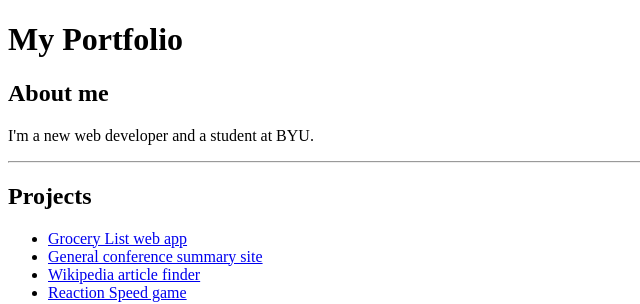
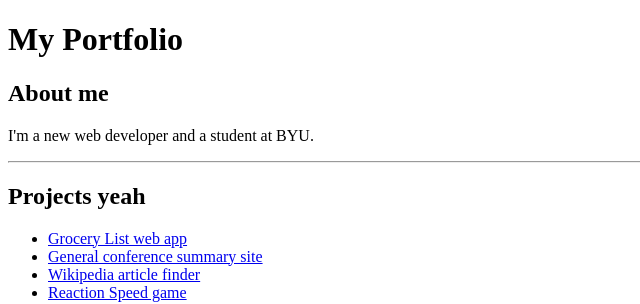
Before and after one commit to helloredfox/gitpractice, a plain HTML site: page index.html in a window 1280 px wide. Shown: the top 304 px of the page, 0-640 px from the left. Drawn offline with Linux system fonts and the light colour scheme.

```diff
--- a/index.html
+++ b/index.html
@@ -9,7 +9,7 @@
 <h2>About me</h2>
 <p>I'm a new web developer and a student at BYU.</p>
 <hr/>
-<h2>Projects</h2>
+<h2>Projects yeah</h2>
 <ul>
 <li><a href="https://codepen.io/helloredfox/full/akXYYB/">Grocery List web app</a></li>
 <li><a href="https://codepen.io/helloredfox/full/grGyxy/">General conference summary site</a></li>
```
